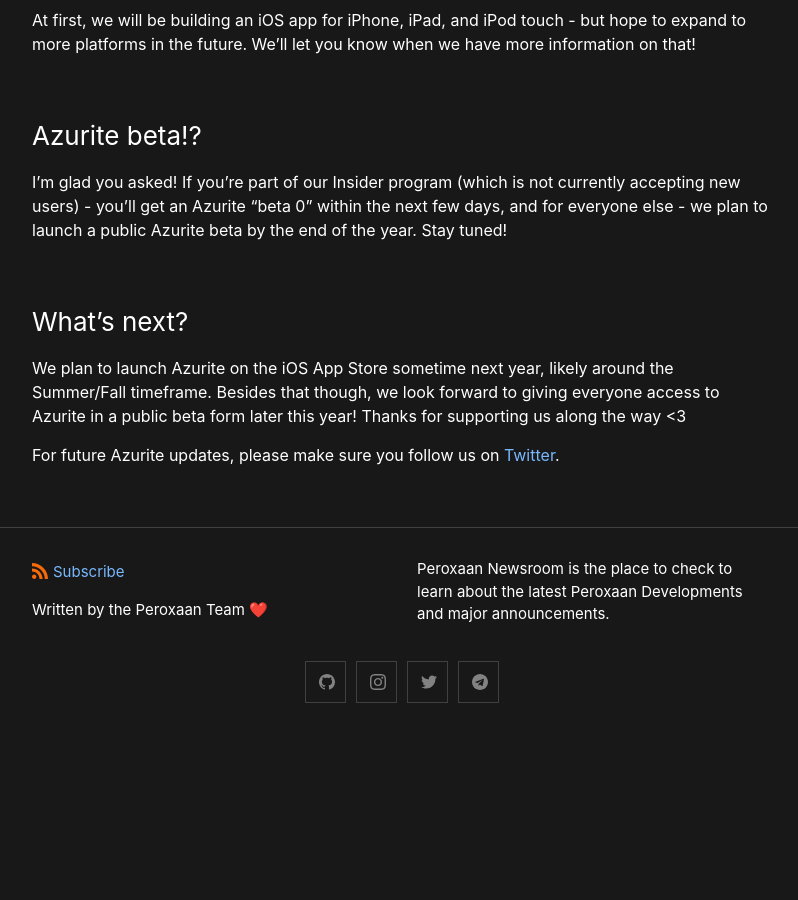
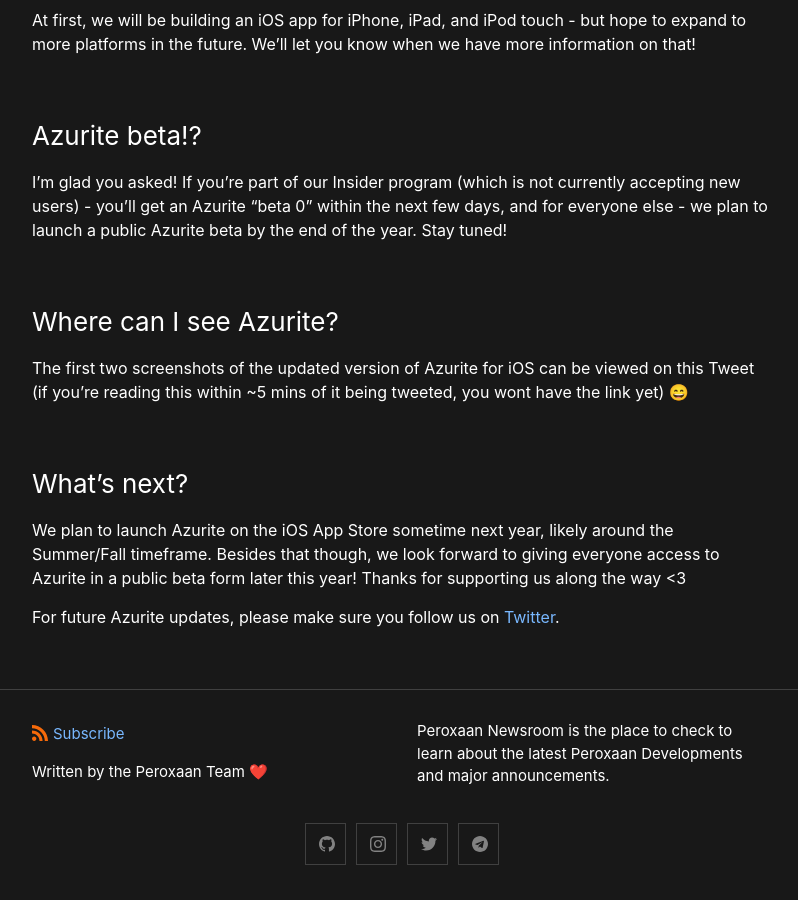
Before and after one commit to Peroxaan/peroxaan-newsroom, a Jekyll site: the page built from _posts/2021-11-02-reintroducing-azurite.markdown, in a window 1280 px wide and 900 px high, scrolled down 750 px. Shown: the whole window, without its empty margins (238-1036 px from the left). Built offline with Jekyll 4.4.1, drawn with Linux system fonts in a browser that asks for light colours; before the commit the page ends 1488 px from its top, so only the background shows below that.

Commit message:
Update 2021-11-02-reintroducing-azurite.markdown

```diff
--- a/_posts/2021-11-02-reintroducing-azurite.markdown
+++ b/_posts/2021-11-02-reintroducing-azurite.markdown
@@ -21,6 +21,9 @@
 ### Azurite beta!?
 I'm glad you asked! If you're part of our Insider program (which is not currently accepting new users) - you'll get an Azurite "beta 0" within the next few days, and for everyone else - we plan to launch a public Azurite beta by the end of the year. Stay tuned!
 
+### Where can I see Azurite?
+The first two screenshots of the updated version of Azurite for iOS can be viewed on this Tweet (if you're reading this within ~5 mins of it being tweeted, you wont have the link yet) 😄
+
 ### What's next?
 We plan to launch Azurite on the iOS App Store sometime next year, likely around the Summer/Fall timeframe. Besides that though, we look forward to giving everyone access to Azurite in a public beta form later this year!
 Thanks for supporting us along the way <3
```
